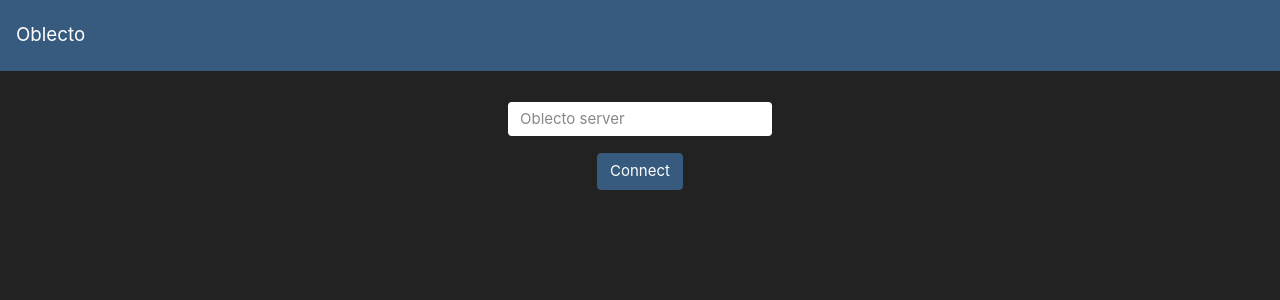
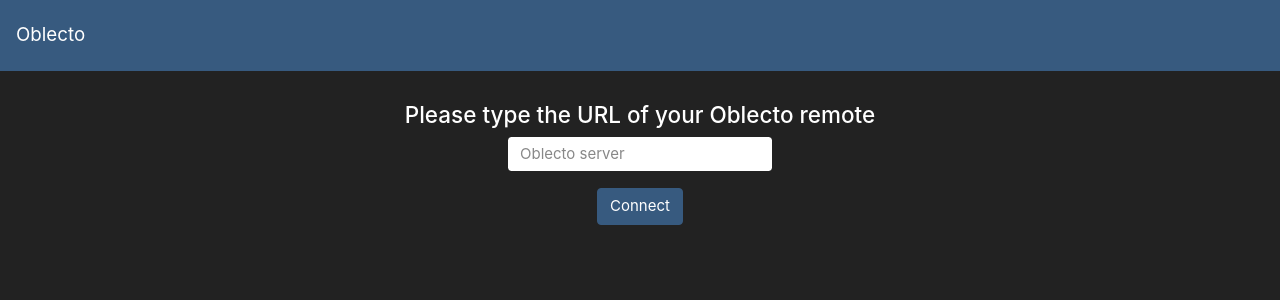
Before and after one commit to hamptonmoore/Svelblecto, a Svelte app: page /#/login in a window 1280 px wide. Shown: the top 300 px of the page. Built offline with nearby package versions, Linux system fonts and the light colour scheme; some icons are missing; what oblectoclient would draw is missing.

Commit message:
Fix messages on login

```diff
--- a/src/pages/Login.svelte
+++ b/src/pages/Login.svelte
@@ -1,5 +1,6 @@
-<div class="row mx-auto justify-content-center">
-    <h2>{message}</h2>
+<div class="mx-auto justify-content-center">
+    <h4 class="text-white text-center">{message}</h4>
+    <div class="row justify-content-center">
         {#if state == states.ENDPOINT}
             <div class="d-flex justify-content-center h-100">
                 <div class="d-flex justify-content-center form_container">
@@ -57,6 +58,7 @@
             </div>
         {/if}
     </div>
+</div>
 
 <script>
     import {store} from '../store';
@@ -87,7 +89,7 @@
         }
     }
     let state = states.ENDPOINT;
-    let message = '';
+    let message = 'Please type the URL of your Oblecto remote';
 
     async function checkEndpoint() {
         let result = await store.checkEndpoint(states.ENDPOINT.endpoint);
```
Lines whose indentation alone changed are shown as unchanged.
